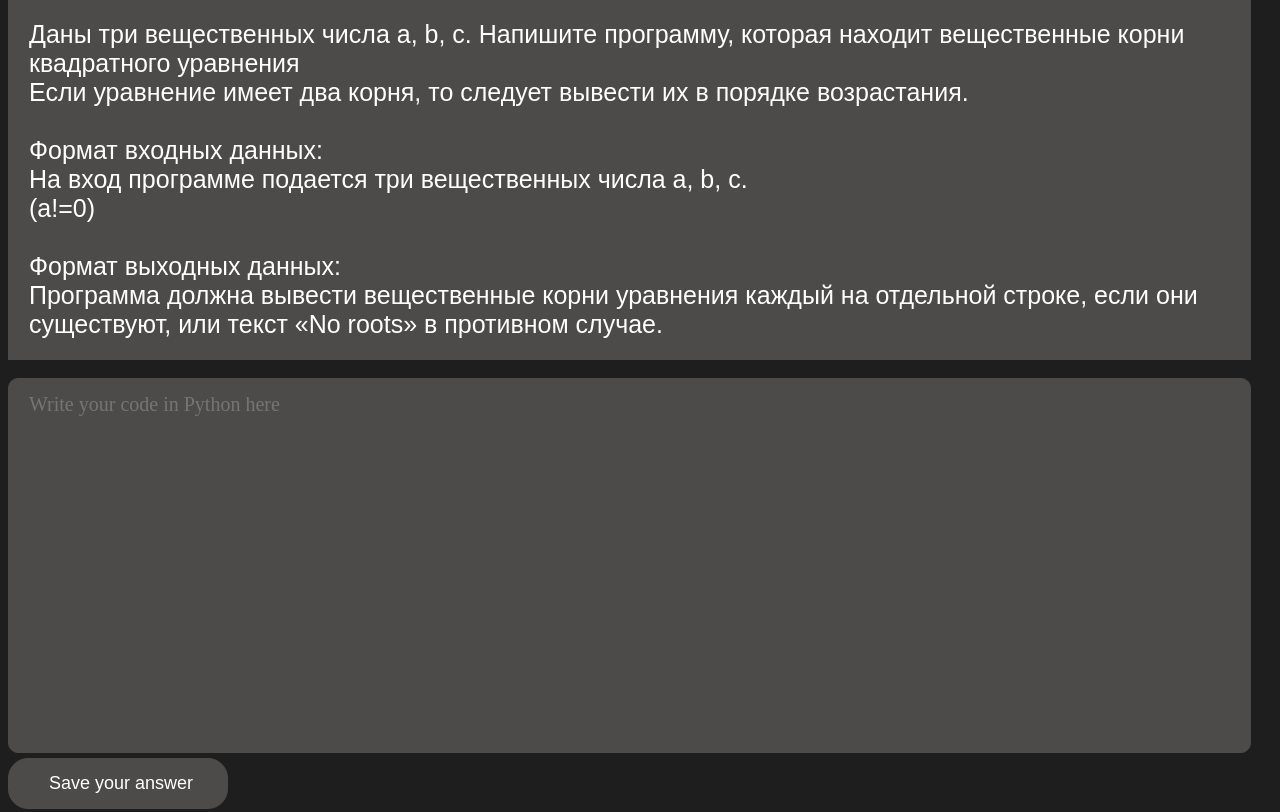
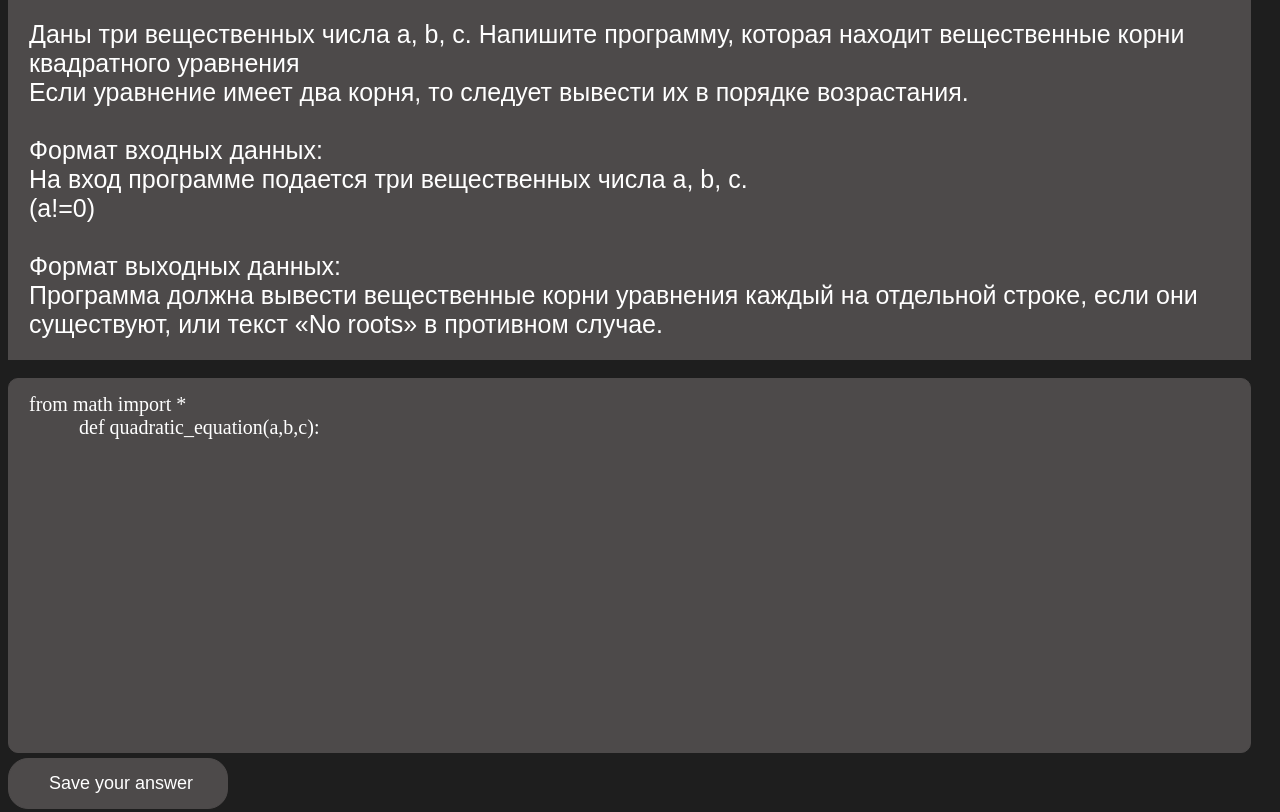
Before and after one commit to imporiooo/Auto-test-of-software-SaaS, a Flask app: page /tasks/task4 in a window 1280 px wide. Shown: the part 81-893 px from the top of the page. Run offline with Flask 3, Linux system fonts and the light colour scheme; a user stored in the database is signed in.

Commit message:
fixed another issue

```diff
--- a/templates/task1.html
+++ b/templates/task1.html
@@ -24,8 +24,8 @@
     </form>
     <form action="/tasks/task1/submit" method="post">
       <div class="grow-wrap">
-        <textarea id="textarea" name="user_code" rows="15" cols="65" placeholder="Write your code in Python here" required onInput="this.parentNode.dataset.replicatedValue = this.value" spellcheck="false"
-        onkeydown="if(event.keyCode===9){var v=this.value,s=this.selectionStart,e=this.selectionEnd;this.value=v.substring(0, s)+'\t'+v.substring(e);this.selectionStart=this.selectionEnd=s+1;return false;}" ></textarea>
+        <textarea id="textarea" name="user_code" rows="15" cols="65" required onInput="this.parentNode.dataset.replicatedValue = this.value" spellcheck="false"
+        onkeydown="if(event.keyCode===9){var v=this.value,s=this.selectionStart,e=this.selectionEnd;this.value=v.substring(0, s)+'\t'+v.substring(e);this.selectionStart=this.selectionEnd=s+1;return false;}" >def add(a,b):</textarea>
       </div>
         <input type="submit" style="cursor:pointer" value="Save your answer">
     </form>
--- a/templates/task2.html
+++ b/templates/task2.html
@@ -23,8 +23,8 @@
     </form>
     <form action="/tasks/task2/submit" method="post">
       <div class="grow-wrap">
-        <textarea id="textarea" name="user_code" rows="15" cols="65" placeholder="Write your code in Python here" required onInput="this.parentNode.dataset.replicatedValue = this.value" spellcheck="false"
-        onkeydown="if(event.keyCode===9){var v=this.value,s=this.selectionStart,e=this.selectionEnd;this.value=v.substring(0, s)+'\t'+v.substring(e);this.selectionStart=this.selectionEnd=s+1;return false;}" ></textarea>
+        <textarea id="textarea" name="user_code" rows="15" cols="65" required onInput="this.parentNode.dataset.replicatedValue = this.value" spellcheck="false"
+        onkeydown="if(event.keyCode===9){var v=this.value,s=this.selectionStart,e=this.selectionEnd;this.value=v.substring(0, s)+'\t'+v.substring(e);this.selectionStart=this.selectionEnd=s+1;return false;}" >def ordered_num(num):</textarea>
       </div>
         <input type="submit" style="cursor:pointer" value="Save your answer">
     </form>
--- a/templates/task3.html
+++ b/templates/task3.html
@@ -25,8 +25,8 @@
       </form>
       <form action="/tasks/task3/submit" method="post">
         <div class="grow-wrap">
-          <textarea id="textarea" name="user_code" rows="15" cols="65" placeholder="Write your code in Python here" required onInput="this.parentNode.dataset.replicatedValue = this.value" spellcheck="false"
-          onkeydown="if(event.keyCode===9){var v=this.value,s=this.selectionStart,e=this.selectionEnd;this.value=v.substring(0, s)+'\t'+v.substring(e);this.selectionStart=this.selectionEnd=s+1;return false;}" ></textarea>
+          <textarea id="textarea" name="user_code" rows="15" cols="65" required onInput="this.parentNode.dataset.replicatedValue = this.value" spellcheck="false"
+          onkeydown="if(event.keyCode===9){var v=this.value,s=this.selectionStart,e=this.selectionEnd;this.value=v.substring(0, s)+'\t'+v.substring(e);this.selectionStart=this.selectionEnd=s+1;return false;}" >def fibanacci_num(num):</textarea>
         </div>
           <input type="submit" style="cursor:pointer" value="Save your answer">
       </form>
--- a/templates/task4.html
+++ b/templates/task4.html
@@ -26,8 +26,9 @@
       </form>
       <form action="/tasks/task4/submit" method="post">
         <div class="grow-wrap">
-          <textarea id="textarea" name="user_code" rows="15" cols="65" placeholder="Write your code in Python here" required onInput="this.parentNode.dataset.replicatedValue = this.value" spellcheck="false"
-          onkeydown="if(event.keyCode===9){var v=this.value,s=this.selectionStart,e=this.selectionEnd;this.value=v.substring(0, s)+'\t'+v.substring(e);this.selectionStart=this.selectionEnd=s+1;return false;}" ></textarea>
+          <textarea id="textarea" name="user_code" rows="15" cols="65" required onInput="this.parentNode.dataset.replicatedValue = this.value" spellcheck="false"
+          onkeydown="if(event.keyCode===9){var v=this.value,s=this.selectionStart,e=this.selectionEnd;this.value=v.substring(0, s)+'\t'+v.substring(e);this.selectionStart=this.selectionEnd=s+1;return false;}" >from math import *
+          def quadratic_equation(a,b,c):</textarea>
         </div>
           <input type="submit" style="cursor:pointer" value="Save your answer">
       </form>
--- a/templates/task5.html
+++ b/templates/task5.html
@@ -23,8 +23,8 @@
       </form>
       <form action="/tasks/task5/submit" method="post">
         <div class="grow-wrap">
-          <textarea id="textarea" name="user_code" rows="15" cols="65" placeholder="Write your code in Python here" required onInput="this.parentNode.dataset.replicatedValue = this.value" spellcheck="false"
-          onkeydown="if(event.keyCode===9){var v=this.value,s=this.selectionStart,e=this.selectionEnd;this.value=v.substring(0, s)+'\t'+v.substring(e);this.selectionStart=this.selectionEnd=s+1;return false;}" ></textarea>
+          <textarea id="textarea" name="user_code" rows="15" cols="65" required onInput="this.parentNode.dataset.replicatedValue = this.value" spellcheck="false"
+          onkeydown="if(event.keyCode===9){var v=this.value,s=this.selectionStart,e=this.selectionEnd;this.value=v.substring(0, s)+'\t'+v.substring(e);this.selectionStart=this.selectionEnd=s+1;return false;}" >def min_coin_amount(num):</textarea>
         </div>
           <input type="submit" style="cursor:pointer" value="Save your answer">
       </form>
```
